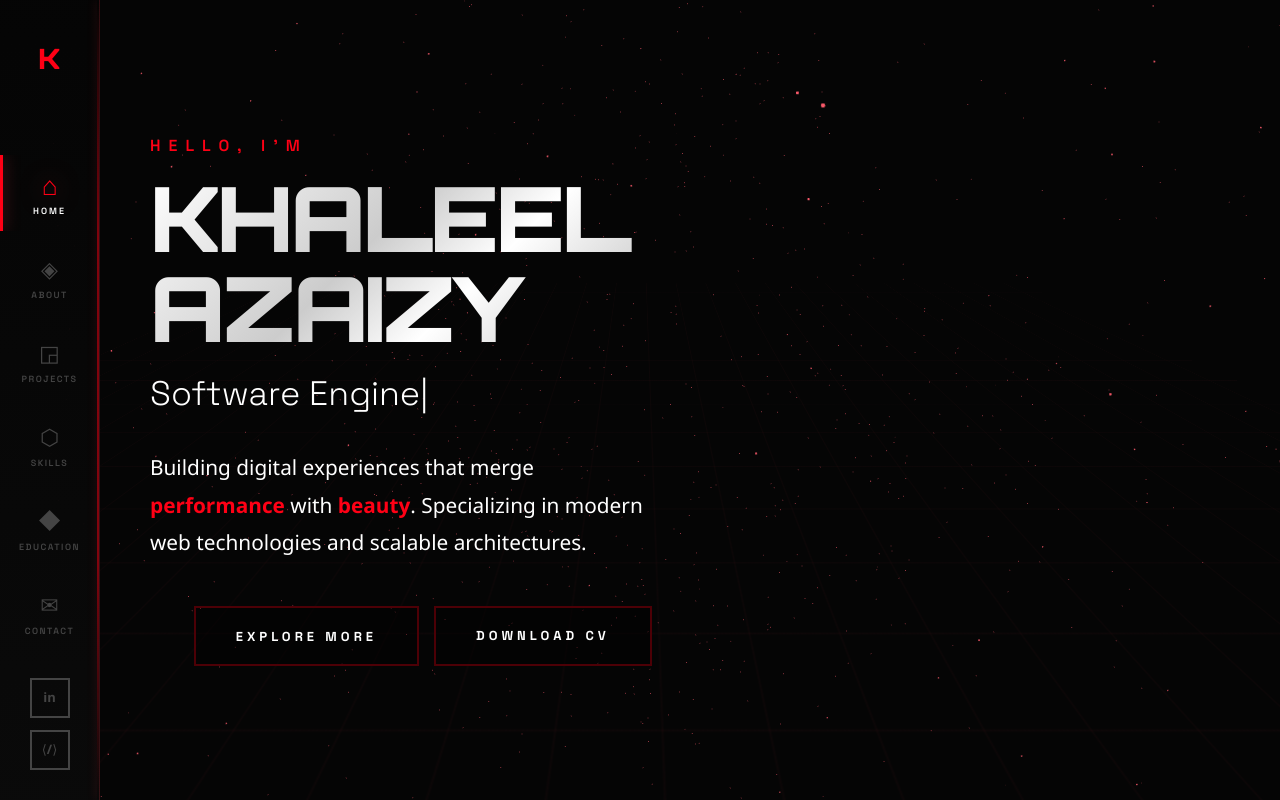
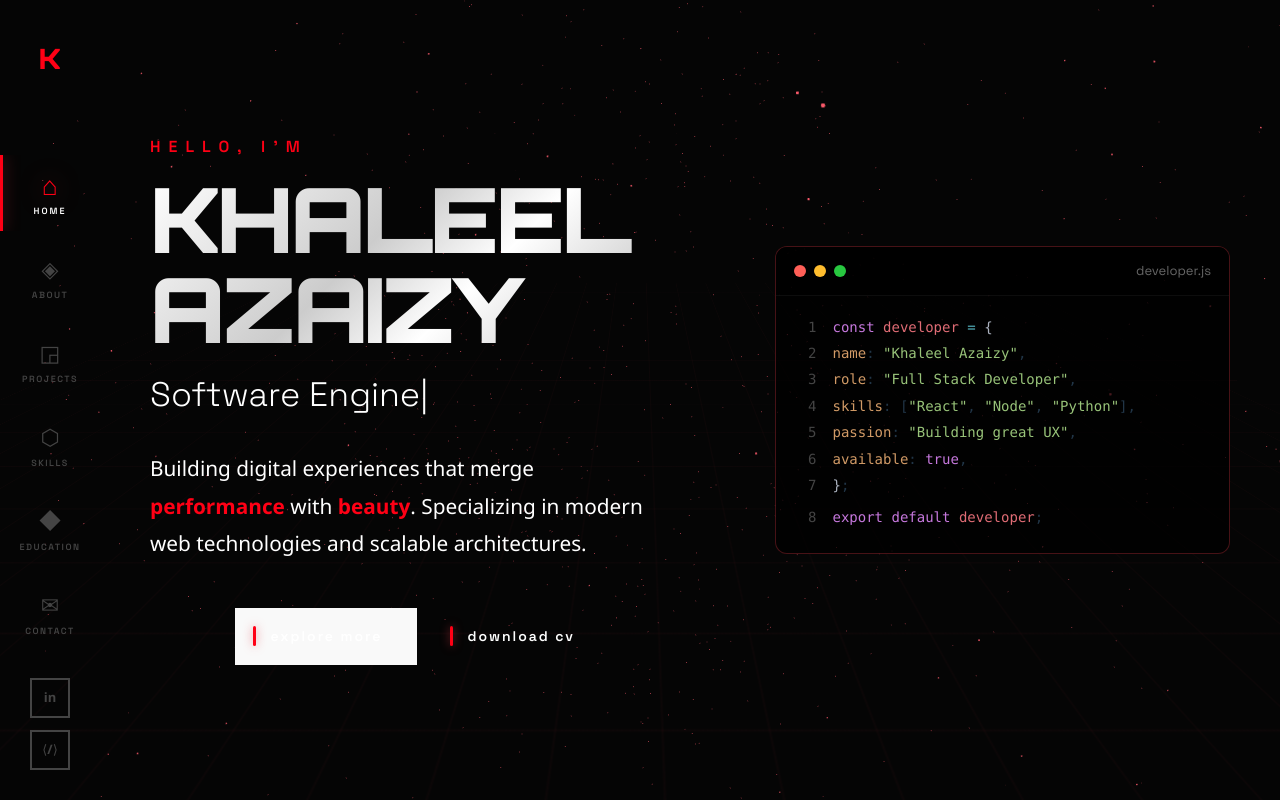
Before and after one commit to khaleel-azaizy/My_Portfolio, a React (Vite) app: page / in a window 1280 px wide. Built offline with nearby package versions, Linux system fonts and the light colour scheme.

Commit message:
feat: Implement initial Hero and Projects sections with their associated styling.

```diff
--- a/src/App.css
+++ b/src/App.css
@@ -192,8 +192,7 @@ html {
 .navbar {
   width: 100px;
   height: 100vh;
-  background: linear-gradient(180deg, rgba(5, 5, 5, 0.95) 0%, rgba(10, 10, 10, 0.98) 100%);
-  border-right: 1px solid rgba(230, 57, 70, 0.2);
+  background: transparent;
   display: flex;
   flex-direction: column;
   align-items: center;
@@ -203,29 +202,7 @@ html {
   overflow: hidden;
 }
 
-.navbar::after {
-  content: '';
-  position: absolute;
-  top: 0;
-  right: 0;
-  width: 2px;
-  height: 100%;
-  background: linear-gradient(180deg, transparent 0%, var(--red) 30%, var(--red) 70%, transparent 100%);
-  box-shadow: 0 0 20px var(--red-glow), 0 0 40px var(--red-dim);
-  animation: borderGlow 1.5s ease-in-out infinite alternate;
-}
 
-@keyframes borderGlow {
-  0% {
-    opacity: 0.5;
-    box-shadow: 0 0 10px var(--red-glow);
-  }
-
-  100% {
-    opacity: 1;
-    box-shadow: 0 0 30px var(--red-glow), 0 0 50px var(--red-dim);
-  }
-}
 
 .nav-brand {
   margin-bottom: 40px;
@@ -464,38 +441,78 @@ html {
 .hero-cta {
   display: inline-flex;
   align-items: center;
-  gap: 15px;
-  padding: 18px 40px;
-  background: transparent;
+  gap: 14px;
+  padding: 18px 35px;
   color: var(--white);
   font-family: 'Space Grotesk', sans-serif;
-  font-size: 13px;
-  font-weight: 700;
-  text-transform: uppercase;
-  letter-spacing: 4px;
-  border: 2px solid var(--red-dark);
+  font-size: 14px;
+  font-weight: 600;
+  text-transform: lowercase;
+  letter-spacing: 2px;
+  border: none;
   cursor: pointer;
-  transition: all 0.3s ease;
-  background: rgba(0, 0, 0, 0.4);
-  backdrop-filter: blur(5px);
+  transition: all 0.4s cubic-bezier(0.4, 0, 0.2, 1);
+  position: relative;
+  overflow: hidden;
+}
+
+/* Arrow/Line indicator */
+.hero-cta::before {
+  content: '';
+  position: absolute;
+  left: 18px;
+  top: 50%;
+  transform: translateY(-50%);
+  width: 3px;
+  height: 20px;
+  background: var(--red);
+  border-radius: 2px;
+  transition: all 0.4s cubic-bezier(0.4, 0, 0.2, 1);
+  box-shadow: 0 0 10px var(--red-glow);
+}
+
+/* Arrow head (hidden by default) */
+.hero-cta::after {
+  content: '';
+  position: absolute;
+  left: 10px;
+  top: 50%;
+  transform: translateY(-50%) rotate(45deg);
+  width: 10px;
+  height: 10px;
+  border-top: 3px solid var(--red);
+  border-right: 3px solid var(--red);
+  opacity: 0;
+  transition: all 0.4s cubic-bezier(0.4, 0, 0.2, 1);
 }
 
 .hero-cta:hover {
-  background: var(--red-dark);
-  border-color: var(--red);
-  box-shadow: 0 0 30px var(--red-glow);
+  padding-left: 50px;
+  transform: translateY(-2px);
+}
+
+/* Line transforms to arrow shaft */
+.hero-cta:hover::before {
+  width: 25px;
+  height: 3px;
+  left: 20px;
+  border-radius: 0;
+}
+
+/* Arrow head appears */
+.hero-cta:hover::after {
+  opacity: 1;
+  left: 30px;
 }
 
 /* Code Window */
 .code-window {
   width: 100%;
   max-width: 500px;
-  background: rgba(10, 10, 10, 0.9);
+  background: #000000b3;
   border-radius: 12px;
   border: 1px solid rgba(230, 57, 70, 0.3);
   overflow: hidden;
-  box-shadow: 0 25px 80px rgba(0, 0, 0, 0.5);
-  backdrop-filter: blur(10px);
 }
 
 .code-header {
@@ -503,7 +520,7 @@ html {
   align-items: center;
   gap: 12px;
   padding: 14px 18px;
-  background: rgba(20, 20, 20, 0.8);
+  background: #000000b3;
   border-bottom: 1px solid rgba(255, 255, 255, 0.05);
 }
 
--- a/src/sections/Hero.jsx
+++ b/src/sections/Hero.jsx
@@ -54,14 +54,95 @@ const Hero = ({ onNavigate }) => {
                     </div>
                 </motion.div>
 
-                {/* Replaced Code Window with 3D Element - NOW REMOVED per user request */}
+                {/* Code Window Visual */}
                 <motion.div
                     className="hero-visual"
-                    initial={{ opacity: 0, scale: 0.8 }}
-                    animate={{ opacity: 1, scale: 1 }}
+                    initial={{ opacity: 0, scale: 0.8, rotateY: -15 }}
+                    animate={{ opacity: 1, scale: 1, rotateY: 0 }}
                     transition={{ duration: 0.8, delay: 0.2 }}
+                    whileHover={{
+                        y: -8,
+                        transition: { duration: 0.3 }
+                    }}
                 >
-                    {/* Placeholder or empty for now */}
+                    <motion.div
+                        className="code-window"
+                        whileHover={{
+                            boxShadow: '0 25px 50px rgba(0, 0, 0, 0.5), 0 0 30px rgba(230, 57, 70, 0.15)',
+                            borderColor: 'rgba(230, 57, 70, 0.4)'
+                        }}
+                        transition={{ duration: 0.3 }}
+                        style={{ border: '1px solid rgba(230, 57, 70, 0.3)' }}
+                    >
+                        <div className="code-header">
+                            <div className="code-dots">
+                                <motion.span
+                                    className="dot red"
+                                    whileHover={{
+                                        scale: 1.4,
+                                        boxShadow: '0 0 12px #ff5f57',
+                                    }}
+                                    style={{ cursor: 'pointer' }}
+                                />
+                                <motion.span
+                                    className="dot yellow"
+                                    whileHover={{
+                                        scale: 1.4,
+                                        boxShadow: '0 0 12px #ffbd2e',
+                                    }}
+                                    style={{ cursor: 'pointer' }}
+                                />
+                                <motion.span
+                                    className="dot green"
+                                    whileHover={{
+                                        scale: 1.4,
+                                        boxShadow: '0 0 12px #28c840',
+                                    }}
+                                    style={{ cursor: 'pointer' }}
+                                />
+                            </div>
+                            <motion.span
+                                className="code-title"
+                                whileHover={{ color: '#fff' }}
+                            >
+                                developer.js
+                            </motion.span>
+                        </div>
+                        <div className="code-body">
+                            <div className="code-line">
+                                <span className="line-number">1</span>
+                                <span><span className="code-keyword">const</span> <span className="code-variable">developer</span> <span className="code-operator">=</span> <span className="code-bracket">{'{'}</span></span>
+                            </div>
+                            <div className="code-line">
+                                <span className="line-number">2</span>
+                                <span>  <span className="code-property">name</span>: <span className="code-string">"Khaleel Azaizy"</span>,</span>
+                            </div>
+                            <div className="code-line">
+                                <span className="line-number">3</span>
+                                <span>  <span className="code-property">role</span>: <span className="code-string">"Full Stack Developer"</span>,</span>
+                            </div>
+                            <div className="code-line">
+                                <span className="line-number">4</span>
+                                <span>  <span className="code-property">skills</span>: [<span className="code-string">"React"</span>, <span className="code-string">"Node"</span>, <span className="code-string">"Python"</span>],</span>
+                            </div>
+                            <div className="code-line">
+                                <span className="line-number">5</span>
+                                <span>  <span className="code-property">passion</span>: <span className="code-string">"Building great UX"</span>,</span>
+                            </div>
+                            <div className="code-line">
+                                <span className="line-number">6</span>
+                                <span>  <span className="code-property">available</span>: <span className="code-keyword">true</span>,</span>
+                            </div>
+                            <div className="code-line">
+                                <span className="line-number">7</span>
+                                <span><span className="code-bracket">{'}'}</span>;</span>
+                            </div>
+                            <div className="code-line" style={{ marginTop: '10px' }}>
+                                <span className="line-number">8</span>
+                                <span><span className="code-keyword">export default</span> <span className="code-variable">developer</span>;</span>
+                            </div>
+                        </div>
+                    </motion.div>
                 </motion.div>
             </div>
         </div>
```
Also changed, not shown: src/sections/Projects.jsx (added, +91 -0 lines).
